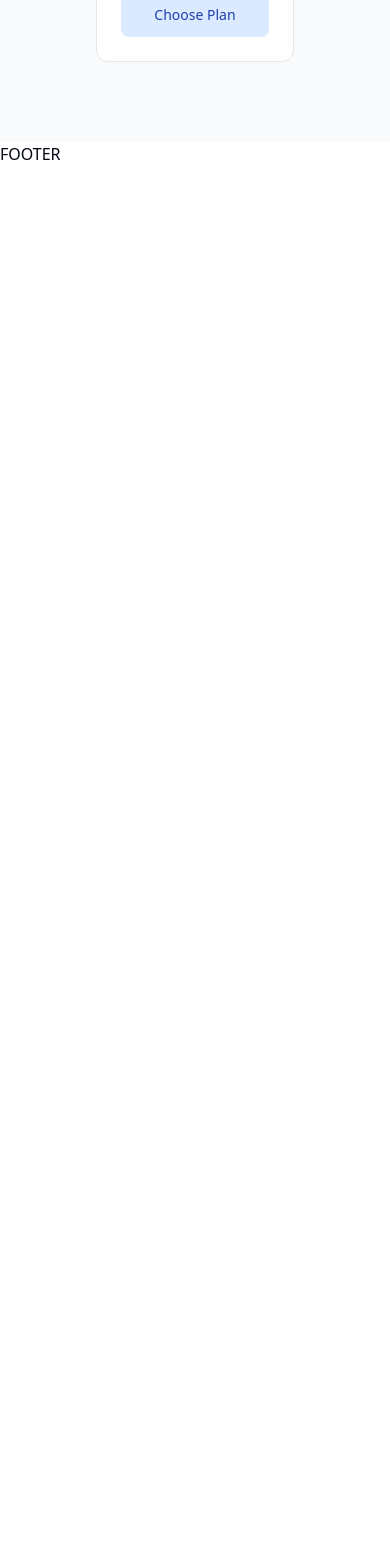
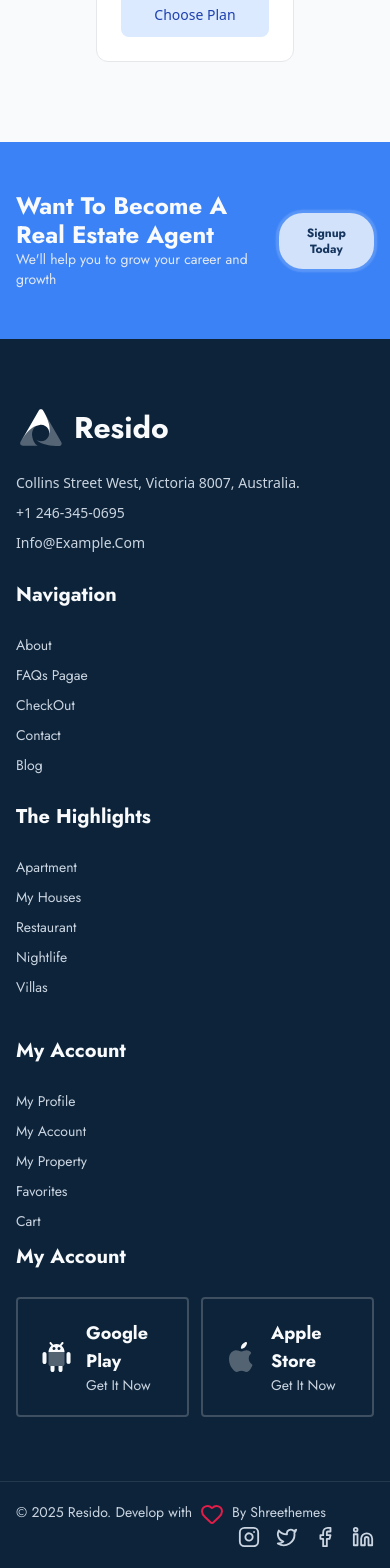
Before and after one commit to ShohbozKurbonbekov/resido-frondend, a React (Vite) app: page / in a window 390 px wide. Shown: the part 9579-11147 px from the top of the page. Before the commit the page ends 9745 px from the top, so only its background shows below. Built offline with nearby package versions, Linux system fonts and the light colour scheme.

Commit message:
feat:developing footer section component

```diff
--- a/package.json
+++ b/package.json
@@ -10,6 +10,7 @@
     "preview": "vite preview"
   },
   "dependencies": {
+    "@radix-ui/react-separator": "^1.1.7",
     "@smastrom/react-rating": "^1.5.0",
     "bootstrap-icons": "^1.13.1",
     "class-variance-authority": "^0.7.1",
--- /dev/null
+++ b/src/app/components/footer/AgentRegistration.tsx
@@ -0,0 +1,22 @@
+export default function AgentRegistration() {
+  return (
+    <section className="py-[50px] bg-blue-500 flex flex-row justify-center">
+      <div className="container flex flex-row justify-between items-center">
+        <div className="flex  flex-col font-jostFont text-slate-50">
+          <h3 className="text-2xl leading-[1.2] capitalize font-bold">
+            Want to become a real estate agent
+          </h3>
+          <p className="text-slate-200 font-jostFont text-sm">
+            We'll help you to grow your career and growth
+          </p>
+        </div>
+
+        <div>
+          <button className="py-3 px-7 text-darkBlue font-jostFont text-xs font-bold bg-slate-50 rounded-3xl opacity-80 shadow-[0_0_0.1rem_0.2rem_#fff3] cursor-pointer hover:scale-95 transition-all duration-200 ease-in-out hover:opacity-100">
+            Signup Today
+          </button>
+        </div>
+      </div>
+    </section>
+  );
+}
--- a/src/app/components/footer/Index.tsx
+++ b/src/app/components/footer/Index.tsx
@@ -1,3 +1,11 @@
+import AgentRegistration from "./AgentRegistration";
+import MainFooterContent from "./MainFooterContent";
+
 export default function Footer() {
-  return <div>FOOTER</div>;
+  return (
+    <>
+      <AgentRegistration />
+      <MainFooterContent />
+    </>
+  );
 }
--- /dev/null
+++ b/src/app/components/footer/MainFooterContent.tsx
@@ -0,0 +1,176 @@
+import { Separator } from "@/components/ui/separator";
+import { Facebook, Heart, Instagram, Linkedin, Twitter } from "lucide-react";
+import { Link } from "react-router-dom";
+
+export default function MainFooterContent() {
+  return (
+    <section className="bg-darkBlue  flex flex-col items-center">
+      <div className="container py-16">
+        <div className="grid grid-cols-1 lg:grid-cols-5 lg:gap-x-6 gap-y-10">
+          <div className="lg:col-span-3 grid grid-cols-1 md:grid-cols-3 gap-7 ">
+            {/* // 3  parts */}
+            <div className="w-full flex flex-col">
+              <div className="flex flex-row items-center gap-2 text-slate-50 text-3xl font-jostFont mb-5">
+                <img src="/public/img/svg/logo-light.svg" alt="" />
+                <h3 className="font-bold">Resido</h3>
+              </div>
+              <div className="text-slate-300  text-sm flex flex-col gap-y-[10px] capitalize">
+                <p>Collins Street West, Victoria 8007, Australia.</p>
+                <p>+1 246-345-0695</p>
+                <p>info@example.com</p>
+              </div>
+            </div>
+
+            <ul className="flex flex-col gap-y-[10px] text-sm text-slate-300 font-jostFont capitalize">
+              <h5 className="text-slate-50 font-bold text-xl mb-4">
+                Navigation
+              </h5>
+              <li>
+                <Link to="/">About</Link>
+              </li>
+              <li>
+                <Link to="/">FAQs pagae</Link>
+              </li>
+              <li>
+                <Link to="/">CheckOut</Link>
+              </li>
+              <li>
+                <Link to="/">Contact</Link>
+              </li>
+              <li>
+                <Link to="/">Blog</Link>
+              </li>
+            </ul>
+
+            <ul className="flex flex-col gap-y-[10px] text-sm text-slate-300 font-jostFont capitalize">
+              <h5 className="text-slate-50 font-bold text-xl mb-4">
+                The Highlights
+              </h5>
+              <li>
+                <Link to="/">Apartment</Link>
+              </li>
+              <li>
+                <Link to="/">My Houses</Link>
+              </li>
+              <li>
+                <Link to="/">Restaurant</Link>
+              </li>
+              <li>
+                <Link to="/">Nightlife</Link>
+              </li>
+              <li>
+                <Link to="/">Villas</Link>
+              </li>
+            </ul>
+          </div>
+          <div className="lg:col-span-2 grid grid-cols-1  md:grid-cols-2">
+            {/* // 2 parts */}
+            <ul className="flex flex-col gap-y-[10px] text-sm text-slate-300 font-jostFont capitalize mb-3">
+              <h5 className="text-slate-50 font-bold text-xl mb-4">
+                My Account
+              </h5>
+              <li>
+                <Link to="/">my profile</Link>
+              </li>
+              <li>
+                <Link to="/">my account</Link>
+              </li>
+              <li>
+                <Link to="/">My property</Link>
+              </li>
+              <li>
+                <Link to="/">favorites</Link>
+              </li>
+              <li>
+                <Link to="/">Cart</Link>
+              </li>
+            </ul>
+
+            <ul className="flex flex-col gap-y-[10px] text-sm text-slate-300 font-jostFont capitalize">
+              <h5 className="text-slate-50 font-bold text-xl mb-4">
+                My Account
+              </h5>
+              <div className="grid grid-cols-2 md:grid-cols-1 gap-3">
+                <Link
+                  to="/"
+                  className="w-full inline-block border-2 border-[rgba(255,255,255,0.2)] rounded-sm"
+                >
+                  <li className="w-full h-auto  p-5 rounded-sm  flex flex-row justify-start gap-3 items-center">
+                    <img
+                      src="/img/svg/google-play.svg"
+                      className="h-9 w-9 text-slate-50"
+                      alt=""
+                    />
+                    <div className="flex-[1_0_0%] flex flex-col">
+                      <h3 className="text-slate-50 font-jostFont text-lg capitalize font-bold">
+                        Google play
+                      </h3>
+                      <p className="text-slate-300 text-sm capitalize font-jostFont">
+                        Get it now
+                      </p>
+                    </div>
+                  </li>
+                </Link>
+
+                <Link
+                  to="/"
+                  className="w-full inline-block border-2 border-[rgba(255,255,255,0.2)] rounded-sm h-auto "
+                >
+                  <li className="w-full p-5 rounded-sm  flex flex-row justify-start gap-3 items-center">
+                    <img
+                      src="/img/svg/apple-store.svg"
+                      className="h-9 w-9 text-slate-50"
+                      alt=""
+                    />
+                    <div className="flex-[1_0_0%] flex flex-col">
+                      <h3 className="text-slate-50 font-jostFont text-lg capitalize font-bold">
+                        Apple store
+                      </h3>
+                      <p className="text-slate-300 text-sm capitalize font-jostFont">
+                        Get it now
+                      </p>
+                    </div>
+                  </li>
+                </Link>
+              </div>
+            </ul>
+          </div>
+        </div>
+      </div>
+
+      {/* // Separator */}
+      <div className="w-full">
+        <Separator style={{ backgroundColor: "#ffffff1a", width: "100%" }} />
+      </div>
+      <div className="container grid grid-cols-1 md:grid-cols-2 py-5 text-slate-50">
+        <p className="text-slate-300 font-jostFont text-sm flex flex-row gap-2 ">
+          <span>© 2025 Resido. Develop with</span>
+          <Heart className="text-rose-600" />
+          <span>By Shreethemes</span>
+        </p>
+        <ul className="w-full flex flex-row items-center justify-end gap-4">
+          <li className="text-slate-300 text-sm ">
+            <Link to="/www.instagram.com">
+              <Instagram className="h-[22px] w-[22px]  hover:scale-110 transition-all duration-50 ease-in-out" />
+            </Link>
+          </li>
+          <li className="text-slate-300 text-sm ">
+            <Link to="/www.twitter.com">
+              <Twitter className="h-[22px] w-[22px]  hover:scale-110 transition-all duration-50 ease-in-out" />
+            </Link>
+          </li>
+          <li className="text-slate-300 text-sm ">
+            <Link to="/www.facebook.com">
+              <Facebook className="h-[22px] w-[22px]  hover:scale-110 transition-all duration-50 ease-in-out" />
+            </Link>
+          </li>
+          <li className="text-slate-300 text-sm ">
+            <Link to="/www.linkedIn.com">
+              <Linkedin className="h-[22px] w-[22px]  hover:scale-110 transition-all duration-50 ease-in-out" />
+            </Link>
+          </li>
+        </ul>
+      </div>
+    </section>
+  );
+}
--- /dev/null
+++ b/src/components/ui/separator.tsx
@@ -0,0 +1,29 @@
+import * as React from "react"
+import * as SeparatorPrimitive from "@radix-ui/react-separator"
+
+import { cn } from "@/lib/utils"
+
+const Separator = React.forwardRef<
+  React.ElementRef<typeof SeparatorPrimitive.Root>,
+  React.ComponentPropsWithoutRef<typeof SeparatorPrimitive.Root>
+>(
+  (
+    { className, orientation = "horizontal", decorative = true, ...props },
+    ref
+  ) => (
+    <SeparatorPrimitive.Root
+      ref={ref}
+      decorative={decorative}
+      orientation={orientation}
+      className={cn(
+        "shrink-0 bg-border",
+        orientation === "horizontal" ? "h-[1px] w-full" : "h-full w-[1px]",
+        className
+      )}
+      {...props}
+    />
+  )
+)
+Separator.displayName = SeparatorPrimitive.Root.displayName
+
+export { Separator }
```
Also changed, not shown: 1 other file (tests, documents, lock files or other folders).
